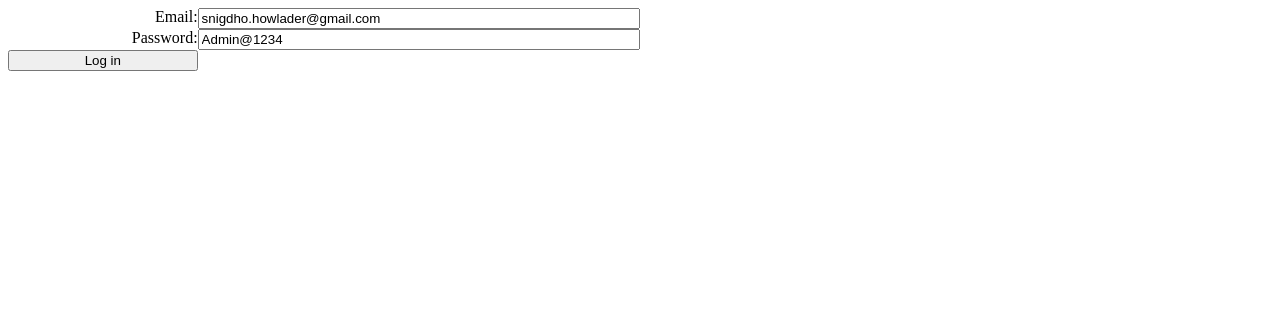
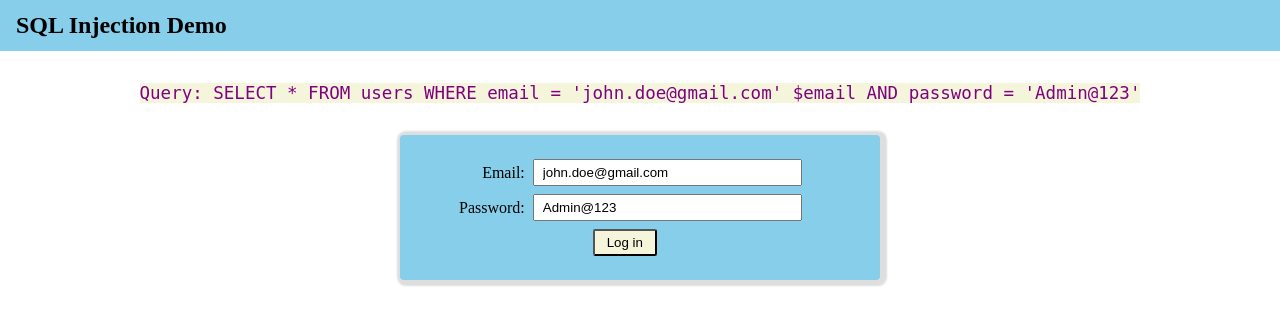
Before and after one commit to snigdho611/sql-injection, a PHP site: page /login.php in a window 1280 px wide. Shown: the top 325 px of the page. Run offline with PHP 8.4, Linux system fonts and the light colour scheme.

```diff
--- a/login.php
+++ b/login.php
@@ -11,33 +11,82 @@ session_start();
     <meta charset="UTF-8">
     <meta name="viewport" content="width=device-width, initial-scale=1.0">
     <style>
+        body {
+            margin: 0;
+        }
+
+        .banner {
+            background-color: skyblue;
+            padding: 0.75rem 1rem;
+            margin-bottom: 2rem;
+        }
+
+        .banner>span {
+            font-size: 1.5rem;
+            font-weight: bold;
+        }
+
         ._form {
             display: grid;
-            width: 50%;
-            grid-template-columns: 30% 70%;
+            width: 30%;
+            grid-template-columns: 20% 70%;
+            column-gap: 0.5rem;
+            row-gap: 0.5rem;
+            align-items: center;
+            background-color: skyblue;
+            padding: 1.5rem 3rem;
+            border-radius: 0.25rem;
+            box-shadow: 2px 1px 2px 5px #dedede;
+            margin: 2rem auto 0 auto;
         }
 
         ._form>label {
             text-align: end;
         }
 
-        ._form>input[type="submit"] {
+        ._form>input[type="button"] {
             margin: 0 auto;
             grid-column: span 2;
+            background-color: beige;
+            padding: 0.25rem 0.75rem;
+            border-radius: 0.15rem;
+        }
+
+        ._form>input[type="text"] {
+            /* width: 50%; */
+            padding: 0.25rem 0.5rem;
+        }
+
+        #code {
+            background-color: beige;
+            color: purple;
+            font-size: 17.5px;
+            width: max-content;
+            margin: 0 auto;
+            display: flex;
+            border: none;
         }
     </style>
     <title>Document</title>
 </head>
 
 <body>
-    <form class="_form">
+    <div class="banner">
+        <span>SQL Injection Demo</span>
+    </div>
+    <code id="code"></code>
+    <form class="_form" method="POST">
         <label for="email">Email:</label>
-        <input type="text" name="email" id="email" value="snigdho.howlader@gmail.com">
+        <input type="text" name="email" id="email" value="john.doe@gmail.com" oninput="onKeyPress()">
         <label for="password">Password:</label>
-        <input type="text" name="password" id="password" value="Admin@1234">
+        <input type="text" name="password" id="password" value="Admin@123" oninput="onKeyPress()">
         <input type="button" value="Log in" onclick="return onLogin()">
     </form>
     <script>
+        const email = document.getElementById("email").value;
+        const password = document.getElementById("password").value;
+        document.getElementById("code").innerHTML = `Query: SELECT * FROM users WHERE email = '${email}' $email AND password = '${password}'`;
+
         function onLogin() {
             const email = document.getElementById("email").value;
             const password = document.getElementById("password").value;
@@ -52,6 +101,14 @@ session_start();
                 })
             })
         }
+
+        function onKeyPress() {
+            const email = document.getElementById("email").value;
+            const password = document.getElementById("password").value;
+            const query = `Query: SELECT * FROM users WHERE email = '${email}' $email AND password = '${password}'`;
+            document.getElementById("code").innerHTML = query;
+
+        }
     </script>
 </body>
 
```
Also changed, not shown: controller/UserController.php (+5 -2 lines), routes/auth/login.php (+8 -1 lines).
